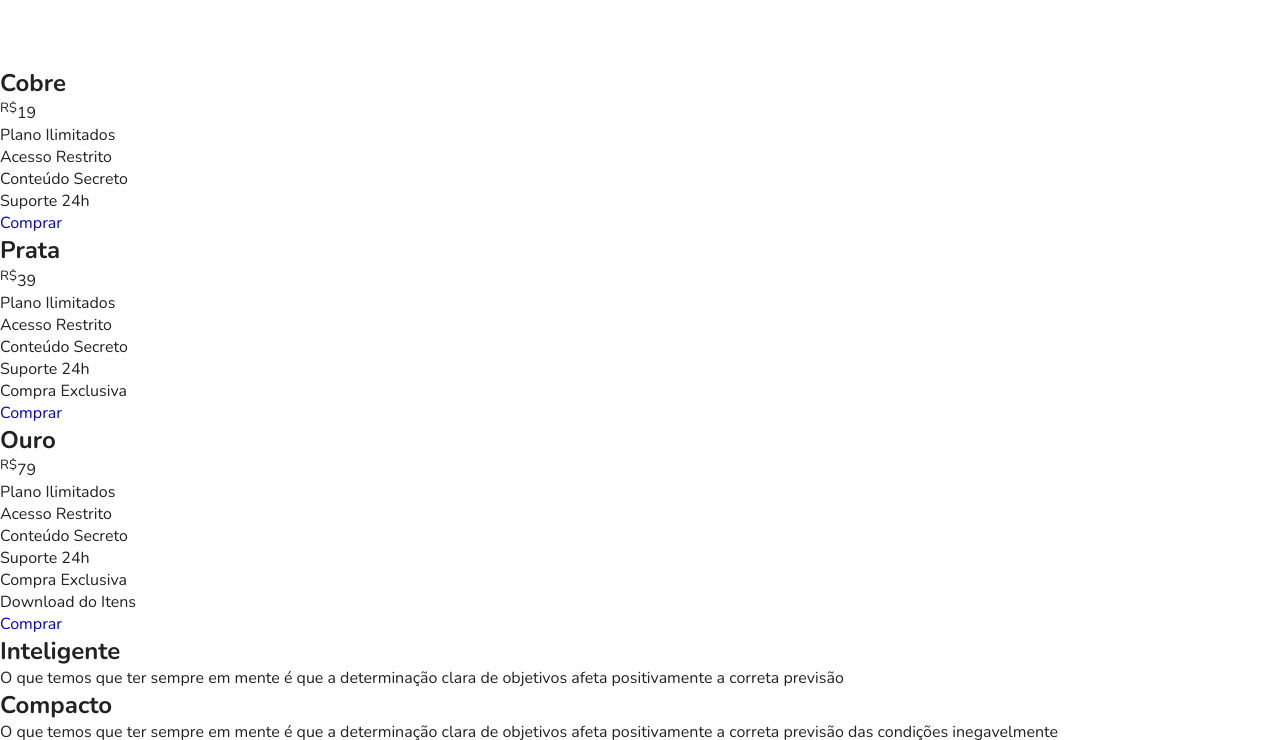
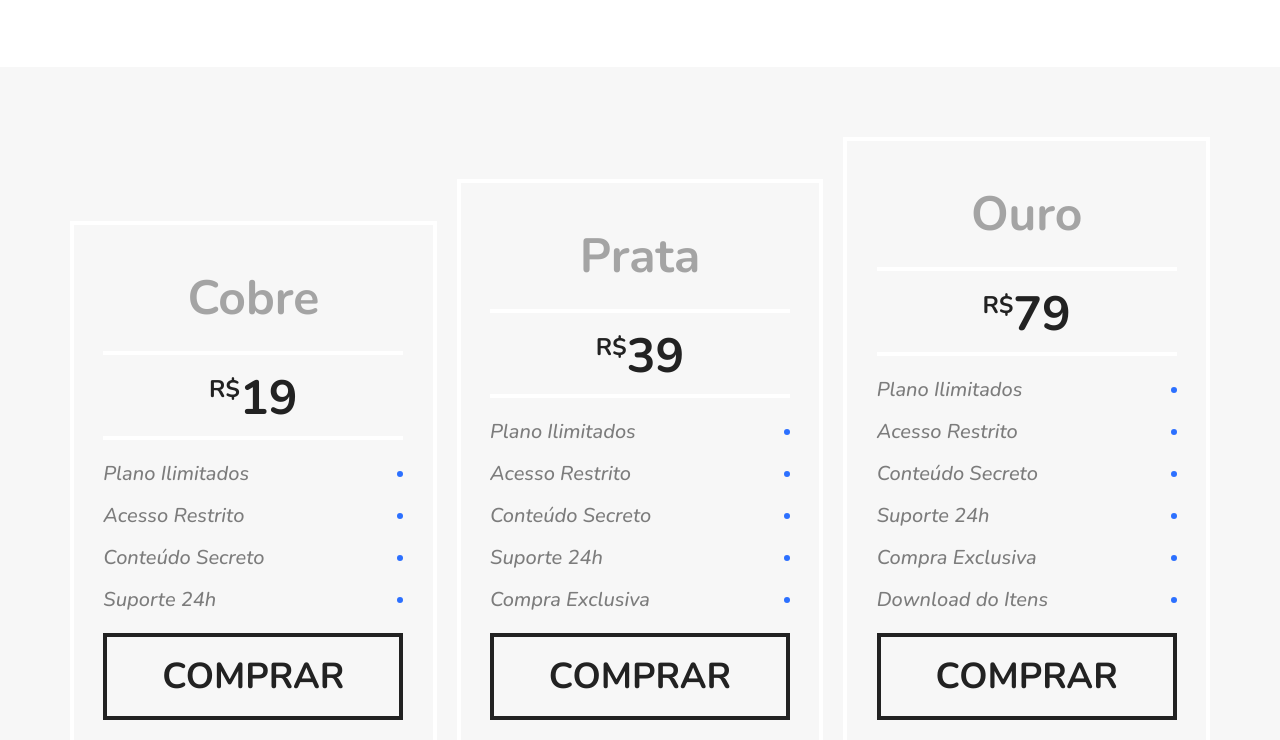
Before and after one commit to guisouza-dev/flexblog, a plain HTML site: page index.html in a window 1280 px wide. Shown: the part 1771-2511 px from the top of the page. Drawn offline with nearby package versions, Linux system fonts and the light colour scheme.

Commit message:
Estilizei a seção "Preço" da página

```diff
--- a/css/style.css
+++ b/css/style.css
@@ -181,3 +181,98 @@ h1.introducao {
 .blue {
     border-top: 8px solid #66d9eb;
 }
+
+/* Preço */
+
+.preco {
+    background: #f7f7f7;
+    padding: 60px;
+    display: flex;
+    flex-wrap: wrap;
+    align-items: flex-end;
+}
+
+.preco-item {
+    flex: 1 1 260px;
+    border: 4px solid white;
+    padding: 20px;
+    margin: 10px;
+}
+
+.preco-item h2 {
+    font-size: 3em;
+    font-weight: bold;
+    color: #a4a4a4;
+    text-align: center;
+    margin-top: 20px;
+}
+
+.preco-item span {
+    display: block;
+    font-size: 3em;
+    font-weight: bold;
+    text-align: center;
+    max-width: 300px;
+    margin: 20px auto;
+    border-top: 4px solid white;
+    border-bottom: 4px solid white;
+    padding: 10px 0 5px 0;
+}
+
+.preco-item sup {
+    font-size: 1.5rem;
+}
+
+.preco-item ul {
+    max-width: 300px;
+    margin: 20px auto;
+    font-size: 1.25em;
+    font-style: italic;
+    color: #7c7c7c;
+}
+
+.preco-item li {
+    display: flex;
+    justify-content: space-between;
+    align-items: center;
+    margin-bottom: 15px;
+}
+
+.preco-item li::after {
+    content: '';
+    display: block;
+    width: 6px;
+    height: 6px;
+    background: #2c70ff;
+    -webkit-border-radius: 50%;
+    -moz-border-radius: 50%;
+    border-radius: 50%;
+}
+
+.preco-item a {
+    max-width: 300px;
+    display: block;
+    margin: 20px auto;
+    border: 4px solid;
+    color: #222222;
+    text-transform: uppercase;
+    font-weight: bold;
+    font-size: 2.25em;
+    padding: 15px 0;
+    text-align: center;
+}
+
+@media (max-width: 768px) {
+    .preco {
+        padding-left: 10px;
+        padding-right: 10px;
+    }
+
+    .preco .preco-item:nth-child(3) {
+        order: -2;
+    }
+
+    .preco .preco-item:nth-child(2) {
+        order: -1;
+    }
+}
```
